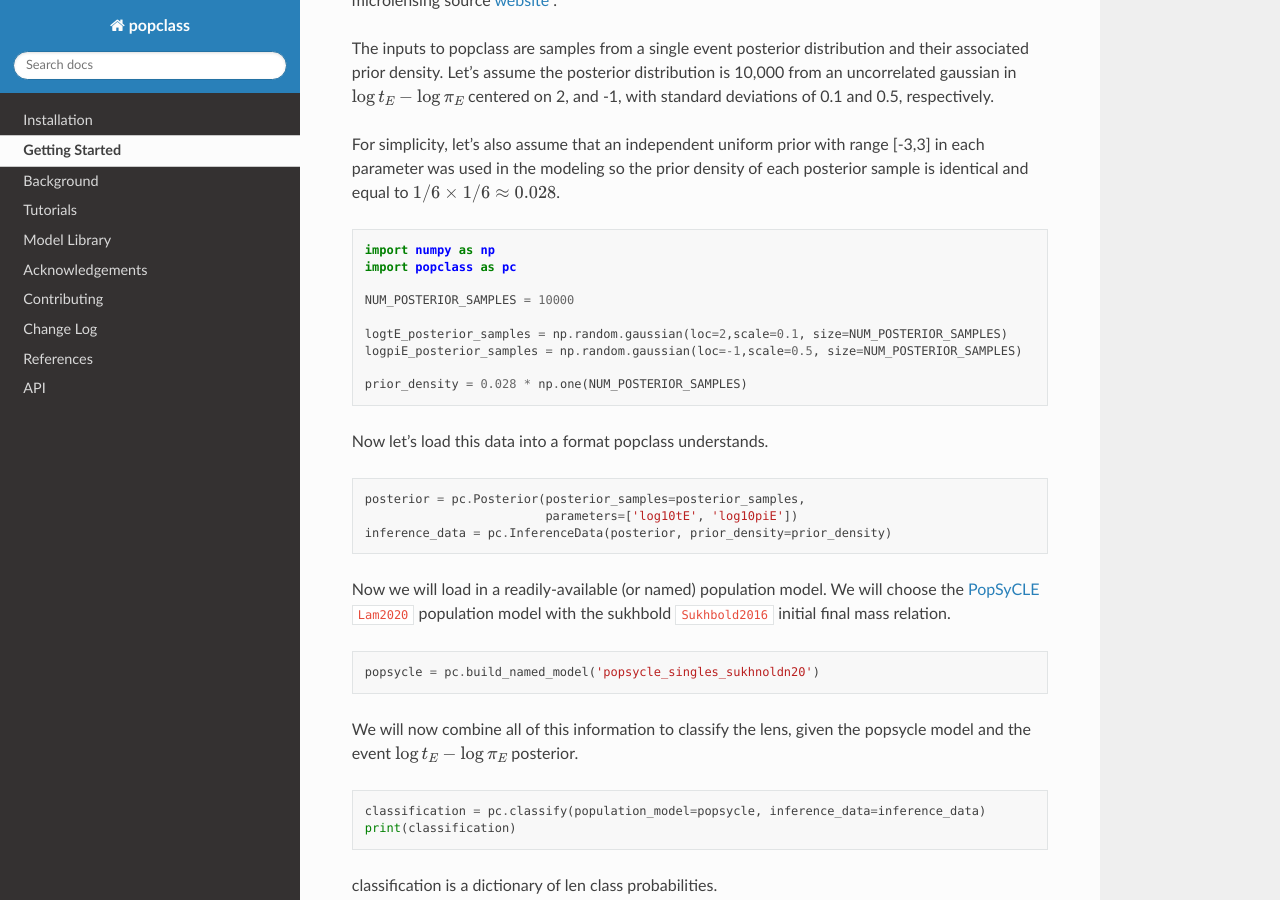
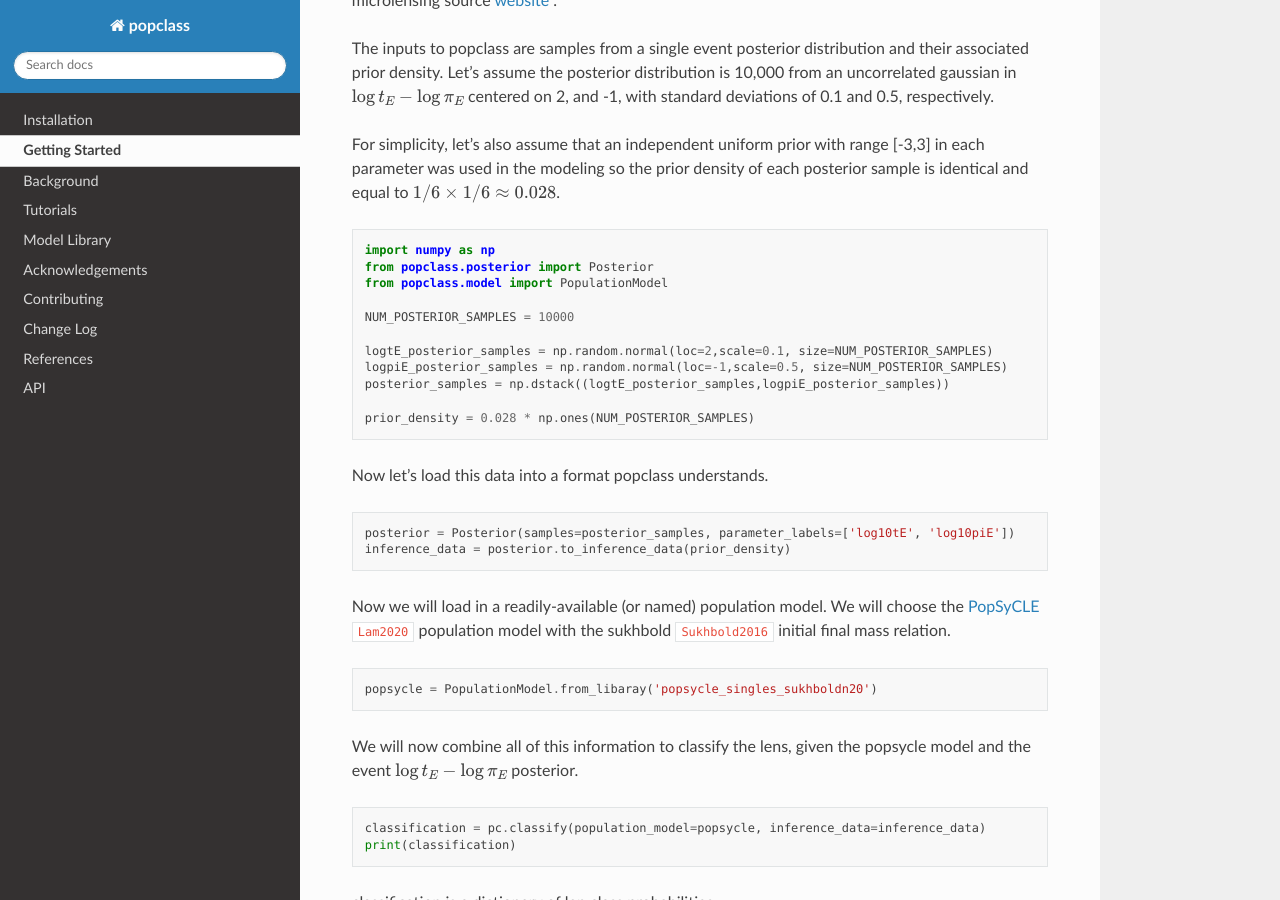
Before and after one commit to LLNL/popclass, a Sphinx documentation site: the page built from docs/source/gettingstarted.rst, in a window 1280 px wide and 900 px high, scrolled down 219 px. Built offline with Sphinx 7.4.7 and the Read the Docs theme 2.0.0, drawn with Linux system fonts in a browser that asks for light colours; cross-references to code outside the pages are shown as plain code.

Commit message:
added docs and classify code

```diff
--- a/docs/source/gettingstarted.rst
+++ b/docs/source/gettingstarted.rst
@@ -19,22 +19,23 @@ posterior sample is identical and equal to :math:`1/6 \times 1/6 \approx 0.028`.
 .. code-block:: python
 
     import numpy as np
-    import popclass as pc
+    from popclass.posterior import Posterior
+    from popclass.model import PopulationModel
 
     NUM_POSTERIOR_SAMPLES = 10000
 
-    logtE_posterior_samples = np.random.gaussian(loc=2,scale=0.1, size=NUM_POSTERIOR_SAMPLES)
-    logpiE_posterior_samples = np.random.gaussian(loc=-1,scale=0.5, size=NUM_POSTERIOR_SAMPLES)
+    logtE_posterior_samples = np.random.normal(loc=2,scale=0.1, size=NUM_POSTERIOR_SAMPLES)
+    logpiE_posterior_samples = np.random.normal(loc=-1,scale=0.5, size=NUM_POSTERIOR_SAMPLES)
+    posterior_samples = np.dstack((logtE_posterior_samples,logpiE_posterior_samples))
 
-    prior_density = 0.028 * np.one(NUM_POSTERIOR_SAMPLES)
+    prior_density = 0.028 * np.ones(NUM_POSTERIOR_SAMPLES)
 
 Now let's load this data into a format popclass understands.
 
 .. code-block:: python
 
-    posterior = pc.Posterior(posterior_samples=posterior_samples,
-                             parameters=['log10tE', 'log10piE'])
-    inference_data = pc.InferenceData(posterior, prior_density=prior_density)
+    posterior = Posterior(samples=posterior_samples, parameter_labels=['log10tE', 'log10piE'])
+    inference_data = posterior.to_inference_data(prior_density)
 
 Now we will load in a readily-available (or named) population model. We will choose the
 `PopSyCLE <https://github.com/jluastro/PopSyCLE>`_ :cite:p:`Lam2020` population model
@@ -42,7 +43,7 @@ with the sukhbold :cite:p:`Sukhbold2016` initial final mass relation.
 
 .. code-block:: python
 
-    popsycle = pc.build_named_model('popsycle_singles_sukhnoldn20')
+    popsycle = PopulationModel.from_libaray('popsycle_singles_sukhboldn20')
 
 We will now combine all of this information to classify the lens,
 given the popsycle model and the event :math:`\log t_{E}-\log\pi_{E}` posterior.
```
Also changed, not shown: 2 other files.
